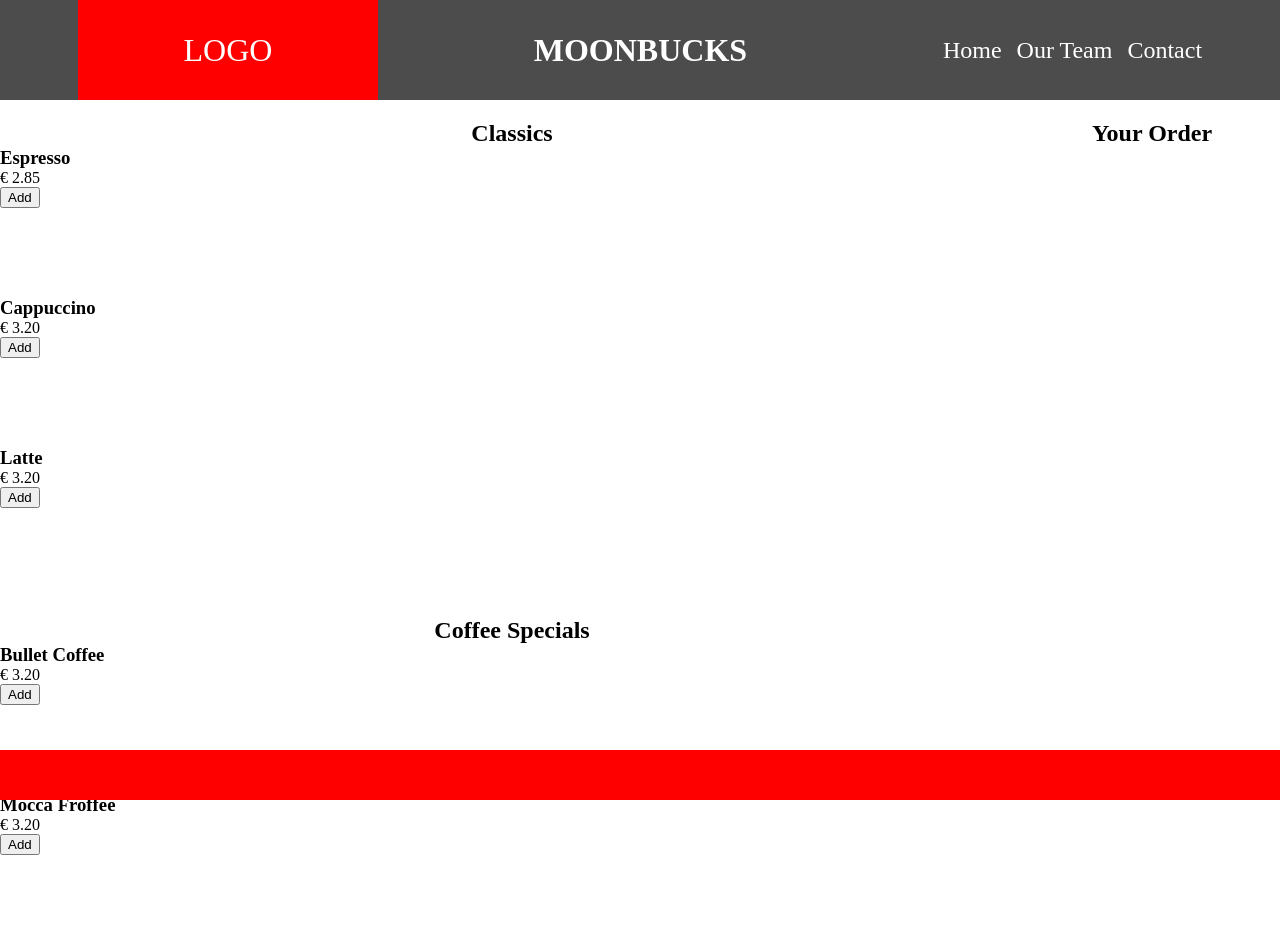
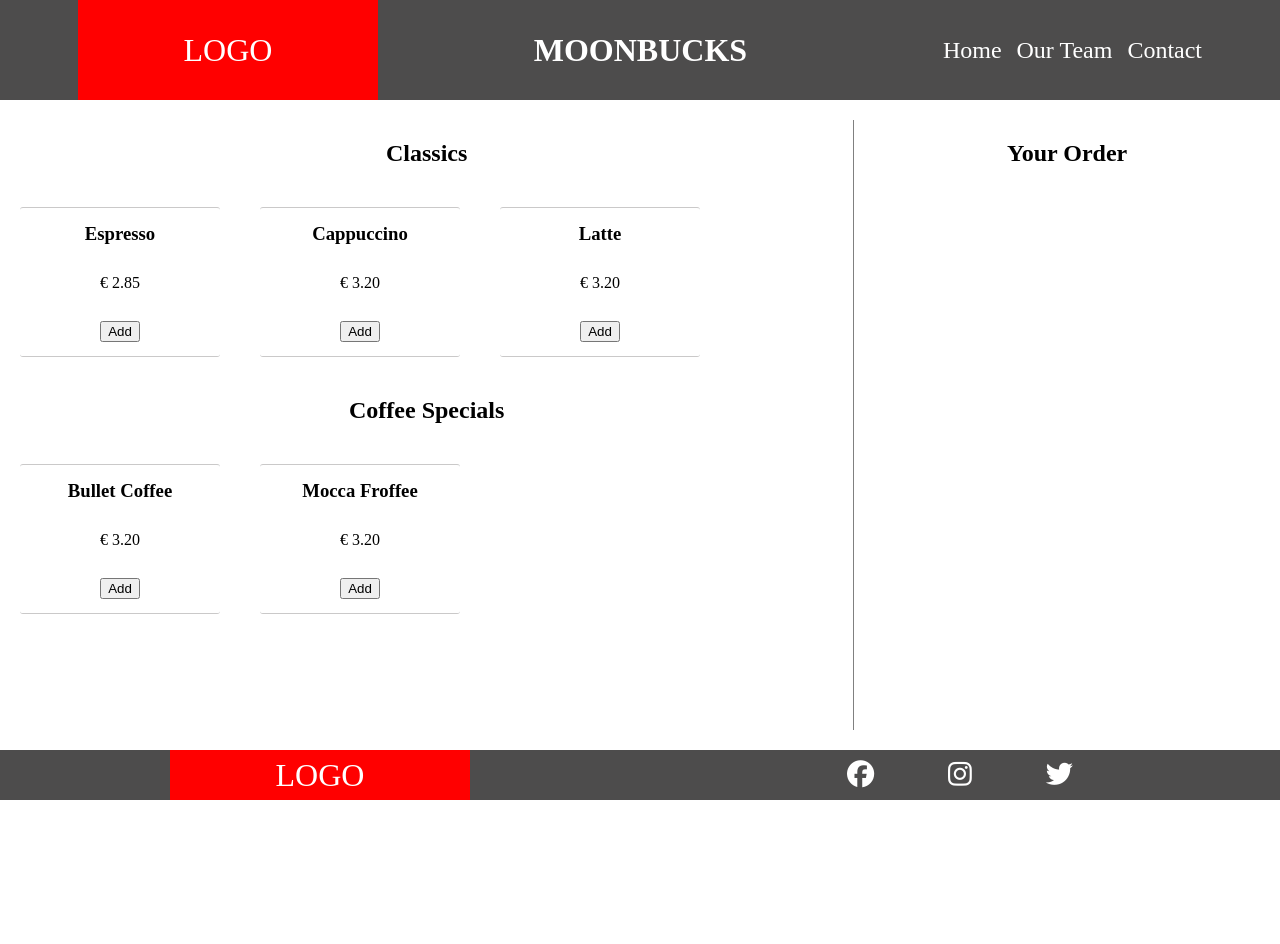
Before and after one commit to DPlauder/moodbucks, a plain HTML site: page index.html in a window 1280 px wide. After the commit the page ends 800 px from the top, so only its background shows below. Drawn offline with Linux system fonts and the light colour scheme.

Commit message:
added footer elements in js, css update

```diff
--- a/index.html
+++ b/index.html
@@ -7,6 +7,7 @@
     <script src="./main.js" defer></script>
     <link rel="stylesheet" type="text/css" href="style.css">
     <title>Moonbucks</title>
+    <script src="https://kit.fontawesome.com/4206b15dbb.js" crossorigin="anonymous"></script>
 </head>
 <body>
     <div id="content"></div>
--- a/main.js
+++ b/main.js
@@ -190,12 +190,14 @@ function createMenu(menulist) {
     "coffee_s_heading",
     "Coffee Specials"
   );
+  createTag(menu_coffee, "div", "coffee_cards", "coffee_cards")
+  createTag(menu_coffee_special, "div", "coffee_cards_special", "coffee_cards_special")
 
   menulist.forEach((drink) => {
     if (drink.getType() === "coffee") {
-      createCard(menu_coffee, drink, order);
+      createCard(coffee_cards, drink, order);
     } else if (drink.getType() === "coffee_special") {
-      createCard(menu_coffee_special, drink, order);
+      createCard(coffee_cards_special, drink, order);
     }
   });
 }
@@ -210,7 +212,13 @@ function createOrder() {
 //create footer
 function createFooter() {
 	const footer = createTag(null, "footer");
-  const logo = createTag(footer, "div", null, "logo_footer");
+  const logo = createTag(footer, "div", null, "logo_footer", "LOGO");
+  const social = createTag(footer, "div", "social", "social")
+  const fb = createTag(social, "i", null, "symbol fa-brands fa-facebook")
+  const insta = createTag(social, "i", null, "symbol fa-brands fa-instagram")
+  const twitter = createTag(social, "i", null, "symbol fa-brands fa-twitter")
+
+
 }
 
 //main function
--- a/style.css
+++ b/style.css
@@ -6,7 +6,7 @@
 #content {
     height: 100vh;
     display: grid;
-    grid-template-columns: 4fr 1fr;
+    grid-template-columns: 4fr 2fr;
     grid-template-rows: 100px calc(100vh - 150) 50px;
 }
 
@@ -47,34 +47,102 @@ header h1 {
     font-size: 1.5em;
     color: white;
 }
+.menu_header a:hover{
+    font-size: 1.6em;
+    color: red;
+}
 
 h2 {
     text-align: center;
     margin-top: 20px;
+    margin-bottom: 20px;
 }
 #menu_section {
+    margin-top: 20px;
     grid-row: 2;
     grid-column: 1;
-    height: calc(100vh - 150px);
+    height: calc(100vh - 170px);
     display: flex;
     flex-direction: column;
 }
 .menu_sub_section {
 }
+.coffee_cards {
+    display: flex;
+    flex-wrap: wrap;
+}
+
+.coffee_cards_special {
+    display: flex;
+    flex-wrap: wrap;
+}
 
 .order{
+    width: 100%;
+    margin-top: 20px;
     grid-row: 2;
     grid-column: 2;
+    border-left: 1px solid grey;
+    margin-bottom: 20px;
+
+    display: flex;
+    flex-direction:column;
+    align-items: stretch;
+}
+#cart_section{
+    display: grid;
+    justify-items: center;
+}
+.cart_item{
+    margin-bottom: 10px;
+    width: 90%;
+    display: grid;
+    grid-template-columns: 3fr 2fr 1fr 1fr;
 }
 
+
 .card {
- width: 200px;
- height: 150px;
+    margin:20px;
+    width: 200px;
+    border-top: 1px solid rgb(202, 201, 201);
+    border-bottom: 1px solid rgb(202, 201, 201);
+    border-radius: 3px;
+    height: 150px;
+    display: flex;
+    flex-direction: column;
+    justify-content:space-around;
+    align-items: center;
 }
+
 
 footer {
     grid-column: 1 / span 2;
     grid-row: 3;
     height: 50px;
-    background: red;
+    background-color: rgb(77, 76, 76);
+    display: flex;
+    justify-content: space-around;
+    align-items: center;
 }
+.logo_footer {
+    display: flex;
+    justify-content:space-around;
+    align-items: center;
+    width: 300px;
+    height: 50px;
+    background-color: red;
+    color: white;
+    font-size: 2em;
+}
+
+.social {
+    width: 300px;
+    height: 50px;
+    display: flex;
+    justify-content: space-around;
+    align-items: center;
+}
+.symbol {
+    color: white;
+    font-size: 170%;
+}
```
